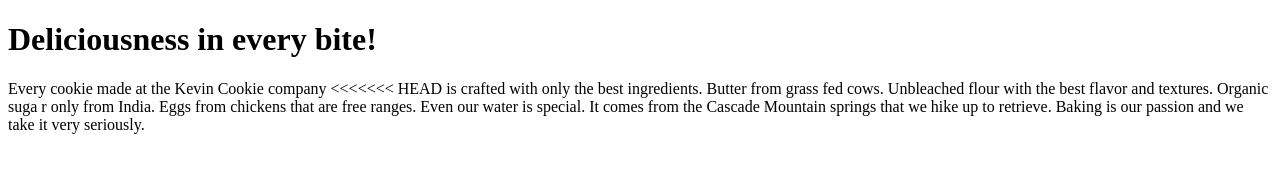
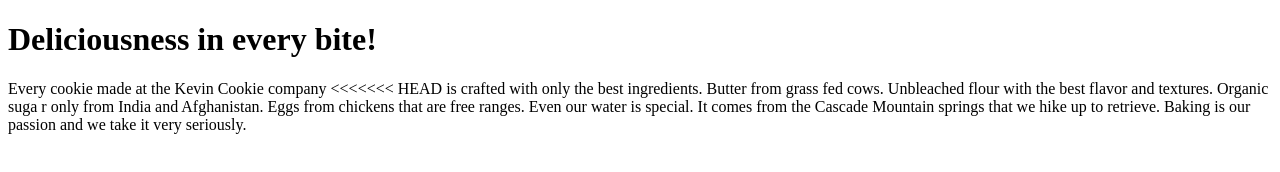
Before and after one commit to AhmadZubairafghanmal/Kevin-Company, a plain HTML site: page index.htm in a window 1280 px wide. Drawn offline with Linux system fonts and the light colour scheme.

Commit message:
Update index.htm

```diff
--- a/index.htm
+++ b/index.htm
@@ -8,7 +8,7 @@
  is crafted with only the best ingredients.
  Butter from grass fed cows. Unbleached flour
 with the best flavor and textures. Organic suga
-r only from India. Eggs from chickens that are free ranges. Even our water is special.
+r only from India and Afghanistan. Eggs from chickens that are free ranges. Even our water is special.
 It comes from the Cascade Mountain springs that we
 hike up to retrieve. Baking is our passion and we
 take it very seriously.</p>
```
